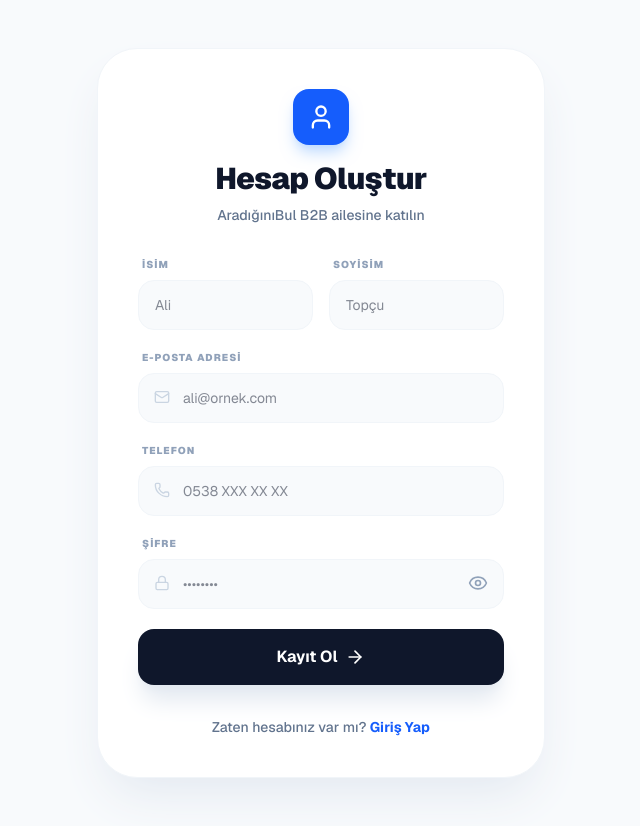
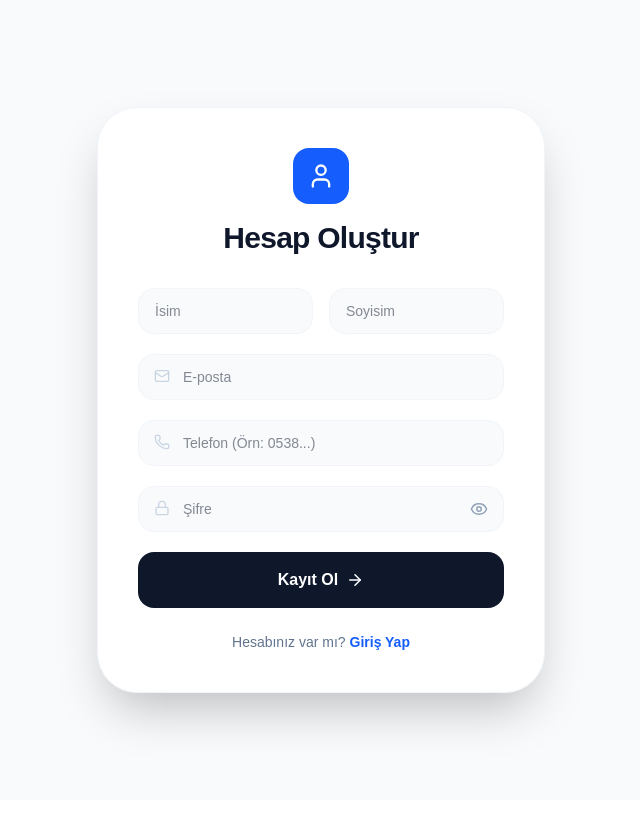
Before and after one commit to AliTopcuu/aradiginibul-api, a Next.js app in the folder aradiginibul-web/: page /register in a window 1280 px wide. Shown: the whole page, without its empty margins (319-959 px from the left). After the commit the page ends 800 px from the top, so only its background shows below. Built offline with nearby package versions, Linux system fonts and the light colour scheme.

Commit message:
fix register page v2

```diff
--- a/aradiginibul-web/src/app/register/page.tsx
+++ b/aradiginibul-web/src/app/register/page.tsx
@@ -24,27 +24,25 @@ export default function RegisterPage() {
     setLoading(true);
 
     try {
-      // 🔑 PostgreSQL ve FastAPI şemasına tam uyumlu veri gönderimi
+      // Backend şemasına tam uyumlu gönderim
       await api.post('/auth/register', {
         email: formData.email,
         password: formData.password,
-        first_name: formData.firstName, // Backend 'first_name' bekliyor
-        last_name: formData.lastName,   // Backend 'last_name' bekliyor
-        phone: formData.phone           // Telefon bilgisi
+        first_name: formData.firstName,
+        last_name: formData.lastName,
+        phone: formData.phone
       });
 
       alert("Kayıt başarılı! Giriş sayfasına yönlendiriliyorsunuz.");
       router.push('/login');
     } catch (error: any) {
-      console.error("Hata objesi:", error);
+      console.error("Hata Detayı:", error);
+
+      if (error.message === "Network Error") {
+        alert("API Bağlantı Hatası: Backend sunucusuna ulaşılamıyor. Lütfen api.ts dosyasındaki URL'yi kontrol edin.");
+      } else {
         const detail = error.response?.data?.detail;
-
-      if (Array.isArray(detail)) {
-        // Pydantic doğrulama hataları (Örn: Geçersiz e-posta formatı)
-        alert(`Hata: ${detail[0].msg}`);
-      } else {
-        // Backend'den gelen özel hata mesajı (Örn: "Email already registered")
-        alert(detail || "Kayıt sırasında bir hata oluştu. Bilgileri kontrol edin.");
+        alert(detail || "Kayıt sırasında bir hata oluştu.");
       }
     } finally {
       setLoading(false);
@@ -52,105 +50,73 @@ export default function RegisterPage() {
   };
 
   return (
-    <div className="min-h-screen bg-slate-50 flex items-center justify-center p-4 py-12 font-sans">
-      <div className="max-w-md w-full bg-white rounded-[2.5rem] shadow-2xl shadow-slate-200 p-10 border border-slate-100">
+    <div className="min-h-screen bg-slate-50 flex items-center justify-center p-4 py-12">
+      <div className="max-w-md w-full bg-white rounded-[2.5rem] shadow-2xl p-10 border border-slate-100">
         <div className="text-center mb-8">
-          <div className="bg-blue-600 w-14 h-14 rounded-2xl flex items-center justify-center mx-auto mb-4 shadow-lg shadow-blue-200">
+          <div className="bg-blue-600 w-14 h-14 rounded-2xl flex items-center justify-center mx-auto mb-4">
             <User className="text-white w-7 h-7" />
           </div>
           <h1 className="text-3xl font-black text-slate-900 tracking-tight">Hesap Oluştur</h1>
-          <p className="text-slate-500 mt-2 text-sm font-medium">AradığınıBul B2B ailesine katılın</p>
         </div>
 
         <form onSubmit={handleRegister} className="space-y-5">
-          {/* İsim & Soyisim yan yana */}
           <div className="grid grid-cols-2 gap-4">
-            <div>
-              <label className="block text-[10px] font-black text-slate-400 uppercase tracking-widest mb-2 ml-1">İSİM</label>
             <input
-                type="text" required
+              type="text" placeholder="İsim" required
               value={formData.firstName}
               onChange={(e) => setFormData({...formData, firstName: e.target.value})}
-                placeholder="Ali"
-                className="w-full px-4 py-3.5 bg-slate-50 border border-slate-100 rounded-2xl outline-none focus:ring-2 focus:ring-blue-500 focus:bg-white transition-all text-sm text-slate-900"
+              className="w-full px-4 py-3 bg-slate-50 border border-slate-100 rounded-2xl outline-none focus:ring-2 focus:ring-blue-500 transition-all text-sm text-slate-900"
+            />
+            <input
+              type="text" placeholder="Soyisim" required
+              value={formData.lastName}
+              onChange={(e) => setFormData({...formData, lastName: e.target.value})}
+              className="w-full px-4 py-3 bg-slate-50 border border-slate-100 rounded-2xl outline-none focus:ring-2 focus:ring-blue-500 transition-all text-sm text-slate-900"
             />
           </div>
-            <div>
-              <label className="block text-[10px] font-black text-slate-400 uppercase tracking-widest mb-2 ml-1">SOYİSİM</label>
+
+          <div className="relative">
+            <Mail className="absolute left-4 top-3.5 text-slate-300 w-4 h-4" />
             <input
-                type="text" required
-                value={formData.lastName}
-                onChange={(e) => setFormData({...formData, lastName: e.target.value})}
-                placeholder="Topçu"
-                className="w-full px-4 py-3.5 bg-slate-50 border border-slate-100 rounded-2xl outline-none focus:ring-2 focus:ring-blue-500 focus:bg-white transition-all text-sm text-slate-900"
+              type="email" placeholder="E-posta" required
+              value={formData.email}
+              onChange={(e) => setFormData({...formData, email: e.target.value})}
+              className="w-full pl-11 pr-4 py-3 bg-slate-50 border border-slate-100 rounded-2xl outline-none focus:ring-2 focus:ring-blue-500 transition-all text-sm text-slate-900"
             />
           </div>
+
+          <div className="relative">
+            <Phone className="absolute left-4 top-3.5 text-slate-300 w-4 h-4" />
+            <input
+              type="tel" placeholder="Telefon (Örn: 0538...)" required
+              value={formData.phone}
+              onChange={(e) => setFormData({...formData, phone: e.target.value})}
+              className="w-full pl-11 pr-4 py-3 bg-slate-50 border border-slate-100 rounded-2xl outline-none focus:ring-2 focus:ring-blue-500 transition-all text-sm text-slate-900"
+            />
           </div>
 
-          {/* E-posta */}
-          <div>
-            <label className="block text-[10px] font-black text-slate-400 uppercase tracking-widest mb-2 ml-1">E-POSTA ADRESİ</label>
           <div className="relative">
-              <Mail className="absolute left-4 top-4 text-slate-300 w-4 h-4" />
+            <Lock className="absolute left-4 top-3.5 text-slate-300 w-4 h-4" />
             <input
-                type="email" required
-                value={formData.email}
-                onChange={(e) => setFormData({...formData, email: e.target.value})}
-                placeholder="ali@ornek.com"
-                className="w-full pl-11 pr-4 py-3.5 bg-slate-50 border border-slate-100 rounded-2xl outline-none focus:ring-2 focus:ring-blue-500 focus:bg-white transition-all text-sm text-slate-900"
-              />
-            </div>
-          </div>
-
-          {/* Telefon */}
-          <div>
-            <label className="block text-[10px] font-black text-slate-400 uppercase tracking-widest mb-2 ml-1">TELEFON</label>
-            <div className="relative">
-              <Phone className="absolute left-4 top-4 text-slate-300 w-4 h-4" />
-              <input
-                type="tel" required
-                value={formData.phone}
-                onChange={(e) => setFormData({...formData, phone: e.target.value})}
-                placeholder="0538 XXX XX XX"
-                className="w-full pl-11 pr-4 py-3.5 bg-slate-50 border border-slate-100 rounded-2xl outline-none focus:ring-2 focus:ring-blue-500 focus:bg-white transition-all text-sm text-slate-900"
-              />
-            </div>
-          </div>
-
-          {/* Şifre */}
-          <div>
-            <label className="block text-[10px] font-black text-slate-400 uppercase tracking-widest mb-2 ml-1">ŞİFRE</label>
-            <div className="relative">
-              <Lock className="absolute left-4 top-4 text-slate-300 w-4 h-4" />
-              <input
-                type={showPassword ? "text" : "password"}
-                required
+              type={showPassword ? "text" : "password"} placeholder="Şifre" required
               value={formData.password}
               onChange={(e) => setFormData({...formData, password: e.target.value})}
-                placeholder="••••••••"
-                className="w-full pl-11 pr-12 py-3.5 bg-slate-50 border border-slate-100 rounded-2xl outline-none focus:ring-2 focus:ring-blue-500 focus:bg-white transition-all text-sm text-slate-900"
+              className="w-full pl-11 pr-12 py-3 bg-slate-50 border border-slate-100 rounded-2xl outline-none focus:ring-2 focus:ring-blue-500 transition-all text-sm text-slate-900"
             />
-              <button
-                type="button"
-                onClick={() => setShowPassword(!showPassword)}
-                className="absolute right-4 top-3.5 text-slate-400 hover:text-blue-600 transition-colors"
-              >
-                {showPassword ? <EyeOff size={20} /> : <Eye size={20} />}
+            <button type="button" onClick={() => setShowPassword(!showPassword)} className="absolute right-4 top-3.5 text-slate-400">
+              {showPassword ? <EyeOff size={18} /> : <Eye size={18} />}
             </button>
-            </div>
           </div>
 
           <button
             disabled={loading}
-            className="w-full bg-slate-900 text-white py-4 rounded-2xl font-bold flex items-center justify-center gap-2 hover:bg-blue-600 shadow-xl shadow-slate-200 transition-all disabled:bg-slate-300 group mt-4 active:scale-[0.98]"
+            className="w-full bg-slate-900 text-white py-4 rounded-2xl font-bold flex items-center justify-center gap-2 hover:bg-blue-600 transition-all disabled:bg-slate-300"
           >
-            {loading ? <Loader2 className="animate-spin w-5 h-5" /> : (
-              <>Kayıt Ol <ArrowRight className="w-5 h-5 group-hover:translate-x-1 transition-transform" /></>
-            )}
+            {loading ? <Loader2 className="animate-spin w-5 h-5" /> : <>Kayıt Ol <ArrowRight size={18} /></>}
           </button>
 
-          <p className="text-center text-sm text-slate-500 mt-8 font-medium">
-            Zaten hesabınız var mı? <Link href="/login" className="text-blue-600 font-bold hover:underline transition-all">Giriş Yap</Link>
+          <p className="text-center text-sm text-slate-500 mt-6">
+            Hesabınız var mı? <Link href="/login" className="text-blue-600 font-bold hover:underline">Giriş Yap</Link>
           </p>
         </form>
       </div>
--- a/aradiginibul-web/src/lib/api.ts
+++ b/aradiginibul-web/src/lib/api.ts
@@ -1,7 +1,7 @@
 import axios from 'axios';
 
-// Railway linkinin sonuna '/' eklemediğinden emin ol
 const api = axios.create({
+  // Railway linkinin doğruluğunu ve sonunda '/' olmadığını kontrol et
   baseURL: "https://aradiginibul-api-production.up.railway.app",
   headers: {
     'Content-Type': 'application/json',
```
Lines whose indentation alone changed are shown as unchanged.
